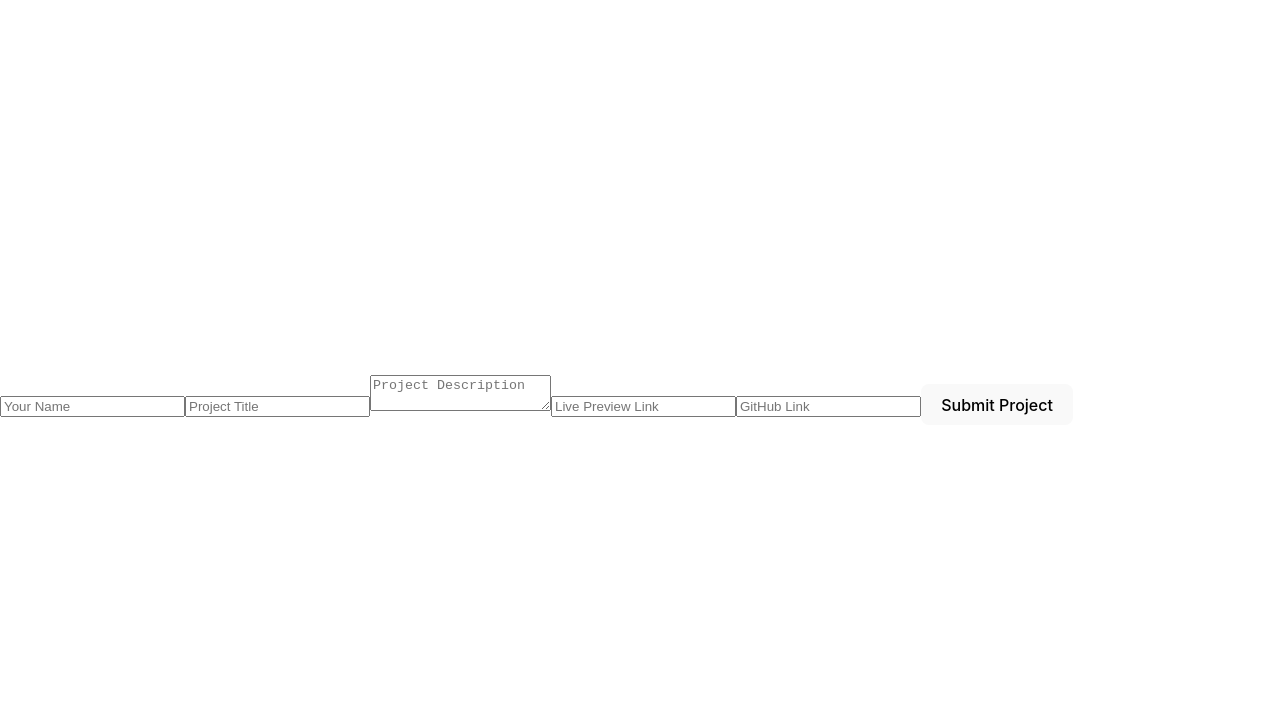
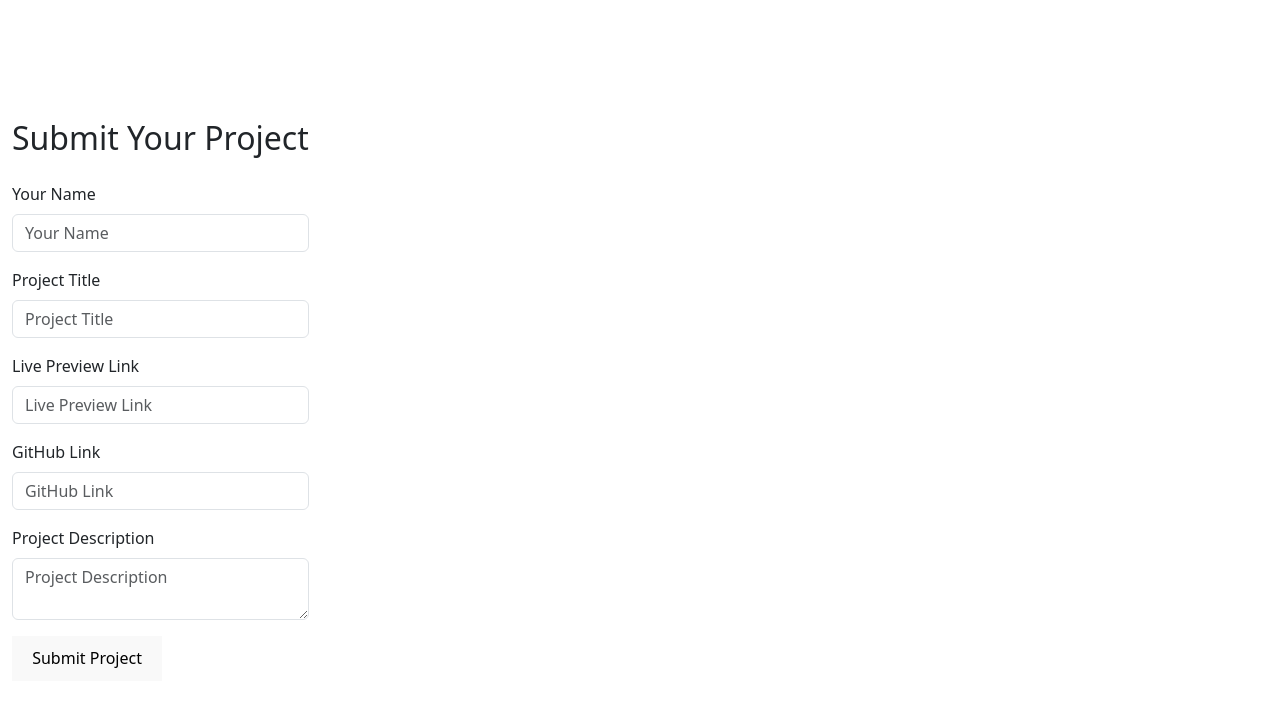
Before and after one commit to Ozioma45/Deadline_submission_App_MERNstack, a React (Vite) app in the folder frontend/: page /submit in a window 1280 px wide. Shown: the top 706 px of the page. Built offline with nearby package versions, Linux system fonts and the light colour scheme.

Commit message:
styling with bootstrap

```diff
--- a/frontend/package.json
+++ b/frontend/package.json
@@ -11,6 +11,7 @@
   },
   "dependencies": {
     "axios": "^1.7.7",
+    "bootstrap": "^5.3.3",
     "react": "^18.3.1",
     "react-dom": "^18.3.1",
     "react-router-dom": "^6.27.0"
--- a/frontend/src/App.jsx
+++ b/frontend/src/App.jsx
@@ -1,5 +1,5 @@
 import React from "react";
-import { BrowserRouter as Router, Route, Switch } from "react-router-dom";
+import { BrowserRouter as Router, Route, Routes } from "react-router-dom";
 import Home from "./pages/Home";
 import ProjectForm from "./components/ProjectForm";
 import ProjectList from "./components/ProjectList";
@@ -8,11 +8,11 @@ const App = () => {
   return (
     <Router>
       <div className="App">
-        <Switch>
-          <Route path="/" exact component={Home} />
-          <Route path="/submit" component={ProjectForm} />
-          <Route path="/projects" component={ProjectList} />
-        </Switch>
+        <Routes>
+          <Route path="/" element={<Home />} />
+          <Route path="/submit" element={<ProjectForm />} />
+          <Route path="/projects" element={<ProjectList />} />
+        </Routes>
       </div>
     </Router>
   );
--- a/frontend/src/components/ProjectForm.jsx
+++ b/frontend/src/components/ProjectForm.jsx
@@ -28,8 +28,16 @@ const ProjectForm = () => {
   };
 
   return (
-    <form onSubmit={handleSubmit}>
+    <div className="container my-5">
+      <h2 className="text-center">Submit Your Project</h2>
+      <form
+        className="mx-auto mt-4"
+        style={{ maxWidth: "600px" }}
+        onSubmit={handleSubmit}>
+        <div className="mb-3">
+          <label className="form-label">Your Name</label>
           <input
+            className="form-control"
             type="text"
             name="name"
             placeholder="Your Name"
@@ -37,7 +45,12 @@ const ProjectForm = () => {
             onChange={handleChange}
             required
           />
+        </div>
+
+        <div className="mb-3">
+          <label className="form-label">Project Title</label>
           <input
+            className="form-control"
             type="text"
             name="title"
             placeholder="Project Title"
@@ -45,12 +58,12 @@ const ProjectForm = () => {
             onChange={handleChange}
             required
           />
-      <textarea
-        name="description"
-        placeholder="Project Description"
-        value={formData.description}
-        onChange={handleChange}></textarea>
+        </div>
+
+        <div className="mb-3">
+          <label className="form-label">Live Preview Link</label>
           <input
+            className="form-control"
             type="url"
             name="livePreview"
             placeholder="Live Preview Link"
@@ -58,7 +71,12 @@ const ProjectForm = () => {
             onChange={handleChange}
             required
           />
+        </div>
+
+        <div className="mb-3">
+          <label className="form-label">GitHub Link</label>
           <input
+            className="form-control"
             type="url"
             name="githubLink"
             placeholder="GitHub Link"
@@ -66,8 +84,21 @@ const ProjectForm = () => {
             onChange={handleChange}
             required
           />
+        </div>
+
+        <div className="mb-3">
+          <label className="form-label">Project Description</label>
+          <textarea
+            className="form-control"
+            name="description"
+            placeholder="Project Description"
+            value={formData.description}
+            onChange={handleChange}></textarea>
+        </div>
+
         <button type="submit">Submit Project</button>
       </form>
+    </div>
   );
 };
 
--- a/frontend/src/pages/Home.jsx
+++ b/frontend/src/pages/Home.jsx
@@ -6,15 +6,21 @@ const Home = () => {
   const submissionDeadline = "2024-12-31T23:59:59"; // Set your deadline
 
   return (
-    <div>
-      <h1>Project Submission Portal</h1>
-      <Countdown deadline={submissionDeadline} />
-      <Link to="/submit">
-        <button>Click to submit project</button>
-      </Link>
-      <Link to="/projects">
-        <button>Click to see other submitted projects</button>
-      </Link>
+    <div className="text-center my-5">
+      <h1 className="display-4">Project Submission Portal</h1>
+      <div className="mt-4">
+        <Countdown deadline={submissionDeadline} />
+        <Link to="/submit">
+          <button className="btn btn-primary mx-2">
+            Click to submit project
+          </button>
+        </Link>
+        <Link to="/projects">
+          <button className="btn btn-secondary mx-2">
+            Click to see other submitted projects
+          </button>
+        </Link>
+      </div>
     </div>
   );
 };
```
Also changed, not shown: frontend/src/main.jsx (+8 -7 lines), 1 other file (tests, documents, lock files or other folders). Lines whose indentation alone changed are shown as unchanged.
